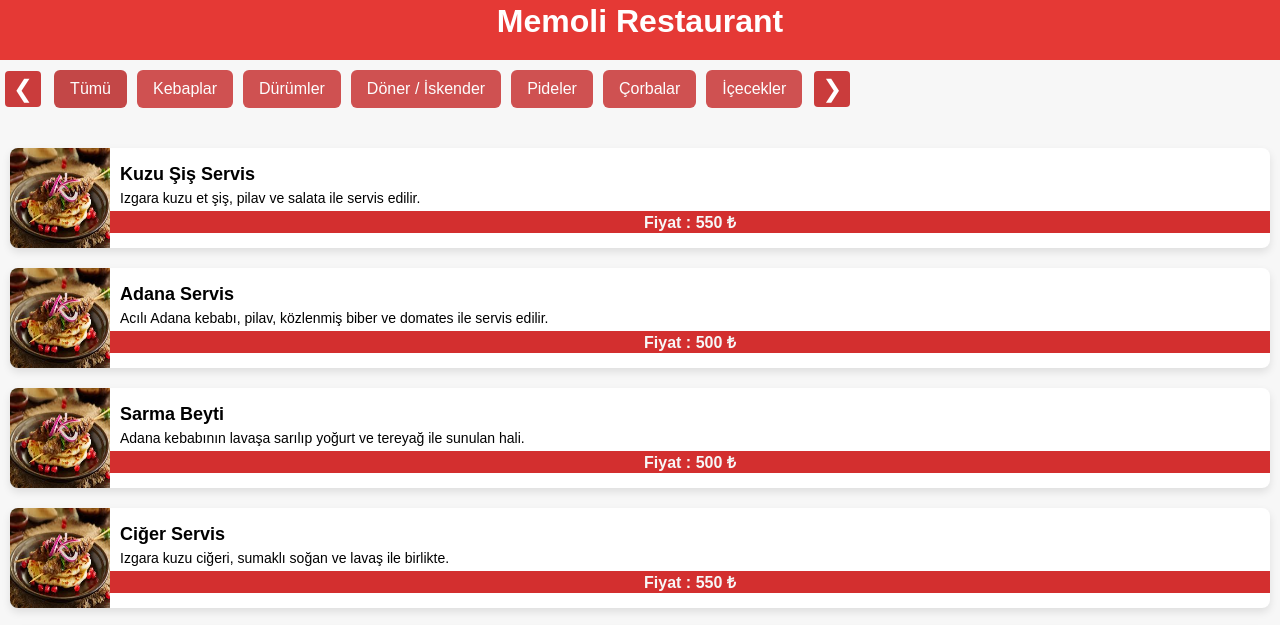
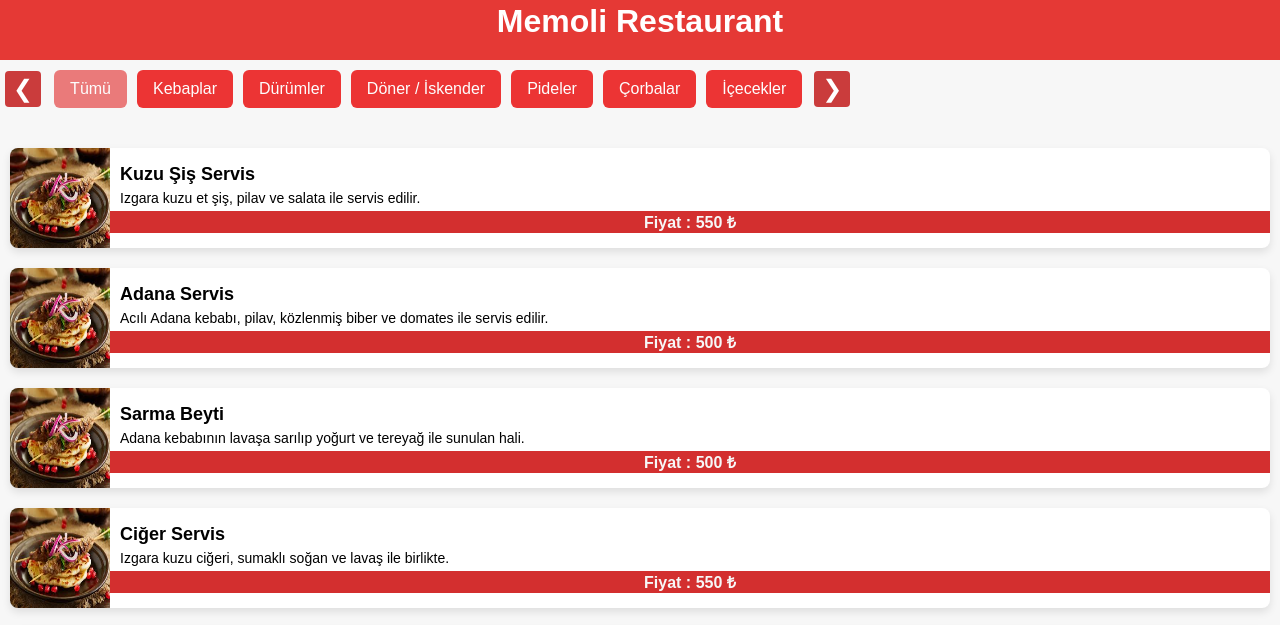
Before and after one commit to Omerfrat/kibris-kebabci, a plain HTML site: page menu.html in a window 1280 px wide. In both pictures the pointer is over the button "Tümü". Shown: the part 171-796 px from the top of the page. Drawn offline with Linux system fonts and the light colour scheme.

```diff
--- a/assets/style/styles.css
+++ b/assets/style/styles.css
@@ -42,7 +42,7 @@ main {
   scroll-snap-align: start;
   padding: 10px 16px;
   font-size: 1rem;
-  background-color: #c62828;
+  background-color: #ea0404;
   color: white;
   border-radius: 6px;
   cursor: pointer;
@@ -50,7 +50,8 @@ main {
 }
 
 #category-selection.category-scroll button:hover {
-  background-color: #b71c1c;
+  background-color: #e75c5c;
+  color: #ffffff;
 }
 
 .category-wrapper {
```
